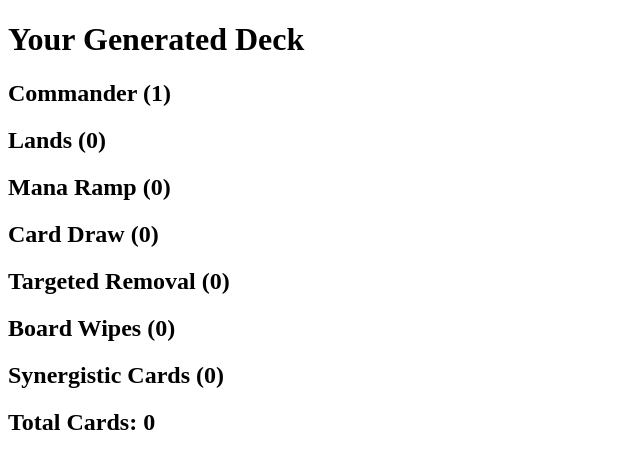
After one commit to cam8anderson/MTG-deck-builder, a Flask app: template templates/deck.html in a window 1280 px wide. The commit adds this page. Shown: the top 469 px of the page, without its empty margins (0-640 px from the left). Run offline with Flask 3, Linux system fonts and the light colour scheme; the template is opened without the code that fills it, so the values that code supplies are empty.

Commit message:
:tada: lands and ramp are functioning:tada:

```diff
--- a/server.py
+++ b/server.py
@@ -1,7 +1,10 @@
-from flask import (Flask, render_template, request, jsonify)
+from flask import Flask, render_template, request, jsonify, redirect, url_for, session
 from mtgsdk import Card
+from deck_builder import (fetch_commander, fetch_lands, fetch_ramp_cards, fetch_synergistic_cards,
+                          fetch_card_draw_cards, fetch_board_wipes, fetch_removal_cards, compile_deck)
 
 app = Flask(__name__)
+app.secret_key = 'your_secret_key'
 
 @app.route('/')
 def home():
@@ -12,44 +15,52 @@ def search():
     card_name = request.form.get('card_name')
     cards = Card.where(name=card_name).all()
 
-
     card_list = []
-    unique_cards = set()
-
     for card in cards:
-         if card.name not in unique_cards:
-            card_data = {
-                'name': card.name,
-                'mana_cost': card.mana_cost,
-                'type': card.type,
-                'set_name': card.set_name,
-                'text': card.text,
-                'image_url': card.image_url
-            }
-            card_list.append(card_data)
-            unique_cards.add(card.name)
+        card_data = {
+            'name': card.name,
+            'mana_cost': card.mana_cost,
+            'type': card.type,
+            'set_name': card.set_name,
+            'text': card.text,
+            'image_url': card.image_url
+        }
+        card_list.append(card_data)
 
     return render_template('home.html', cards=card_list)
 
-@app.route('/get_cards', methods=['GET'])
-def get_cards():
-    query = request.args.get('query')
+@app.route('/select_commander', methods=['GET'])
+def select_commander():
+    commander_name = request.args.get('name')
+    commander = fetch_commander(commander_name)
+    if commander:
+        session['commander'] = commander_name
+        return jsonify({'success': True})
+    else:
+        return jsonify({'success': False})
 
-    if query:
-        cards = Card.where(name=query).all()
-        cards_list = []
-        for card in cards:
-            cards_list.append({
-                'name': card.name,
-                'mana_cost': card.mana_cost,
-                'type': card.type,
-                'set_name': card.set_name,
-                'text': card.text,
-                'image_url': card.image_url
-            })
-        return jsonify(cards_list)
-    else:
-        return jsonify({'error': 'No query parameter provided'}), 400
+@app.route('/deck')
+def deck():
+    commander_name = session.get('commander')
+    if not commander_name:
+        return redirect(url_for('home'))
+
+    commander = fetch_commander(commander_name)
+    color_identity = commander.color_identity if commander else []
+    deck = {'Commander': commander}
+
+    deck['Lands'] = fetch_lands(color_identity, 37)
+    deck['Ramp'] = fetch_ramp_cards(color_identity, 10)
+    #deck['Card_Draw'] = fetch_card_draw_cards(color_identity, 10)
+    #deck['Removal'] = fetch_removal_cards(color_identity, 5)
+    #deck['Board_Wipes'] = fetch_board_wipes(color_identity, 5)
+    #deck['Synergistic'] = fetch_synergistic_cards(commander, color_identity, 32)
+#
+    full_deck = compile_deck(deck)
+
+
+
+    return render_template('deck.html', deck=deck, full_deck=full_deck)
 
 if __name__ == "__main__":
     app.run(port=5000, debug=True)
--- /dev/null
+++ b/templates/deck.html
@@ -0,0 +1,91 @@
+<!DOCTYPE html>
+<html lang="en">
+  <head>
+    <meta charset="UTF-8" />
+    <meta name="viewport" content="width=device-width, initial-scale=1.0" />
+    <title>Generated Deck</title>
+    <style>
+      .deck-section {
+        margin-bottom: 20px;
+      }
+      .deck-section h2 {
+        margin-bottom: 10px;
+      }
+      .card-list {
+        list-style-type: none;
+        padding: 0;
+      }
+      .card-list li {
+        margin: 5px 0;
+      }
+    </style>
+  </head>
+  <body>
+    <h1>Your Generated Deck</h1>
+
+    <div class="deck-section">
+      <h2>Commander (1)</h2>
+      <ul class="card-list">
+        <li>{{ deck['Commander'].name }}</li>
+      </ul>
+    </div>
+
+    <div class="deck-section">
+      <h2>Lands ({{ deck['Lands']|length }})</h2>
+      <ul class="card-list">
+        {% for card in deck['Lands'] %}
+        <li>{{ card }}</li>
+        {% endfor %}
+      </ul>
+    </div>
+
+    <div class="deck-section">
+      <h2>Mana Ramp ({{ deck['Ramp']|length }})</h2>
+      <ul class="card-list">
+        {% for card in deck['Ramp'] %}
+        <li>{{ card }}</li>
+        {% endfor %}
+      </ul>
+    </div>
+
+    <div class="deck-section">
+      <h2>Card Draw ({{ deck['Card_Draw']|length }})</h2>
+      <ul class="card-list">
+        {% for card in deck['Card_Draw'] %}
+        <li>{{ card }}</li>
+        {% endfor %}
+      </ul>
+    </div>
+
+    <div class="deck-section">
+      <h2>Targeted Removal ({{ deck['Removal']|length }})</h2>
+      <ul class="card-list">
+        {% for card in deck['Removal'] %}
+        <li>{{ card }}</li>
+        {% endfor %}
+      </ul>
+    </div>
+
+    <div class="deck-section">
+      <h2>Board Wipes ({{ deck['Board_Wipes']|length }})</h2>
+      <ul class="card-list">
+        {% for card in deck['Board_Wipes'] %}
+        <li>{{ card }}</li>
+        {% endfor %}
+      </ul>
+    </div>
+
+    <div class="deck-section">
+      <h2>Synergistic Cards ({{ deck['Synergistic']|length }})</h2>
+      <ul class="card-list">
+        {% for card in deck['Synergistic'] %}
+        <li>{{ card }}</li>
+        {% endfor %}
+      </ul>
+    </div>
+
+    <div>
+      <h2>Total Cards: {{ full_deck|length }}</h2>
+    </div>
+  </body>
+</html>
```
Also changed, not shown: deck_builder.py (added, +185 -0 lines), templates/home.html (+19 -4 lines).
